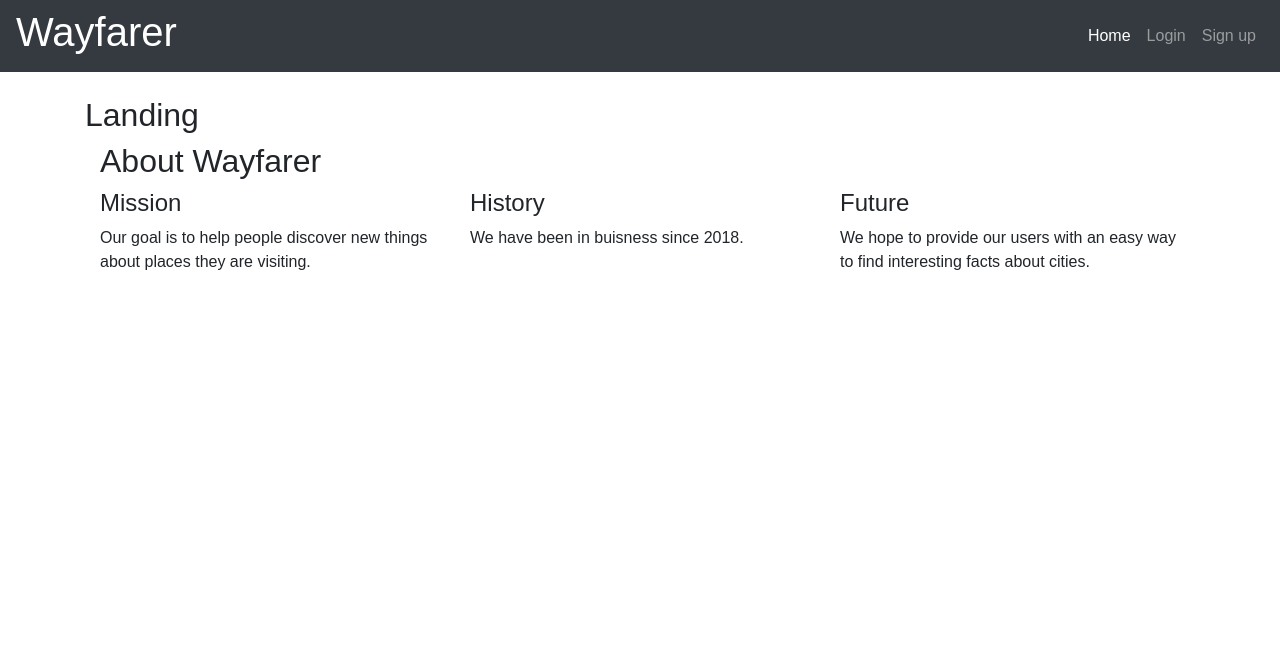
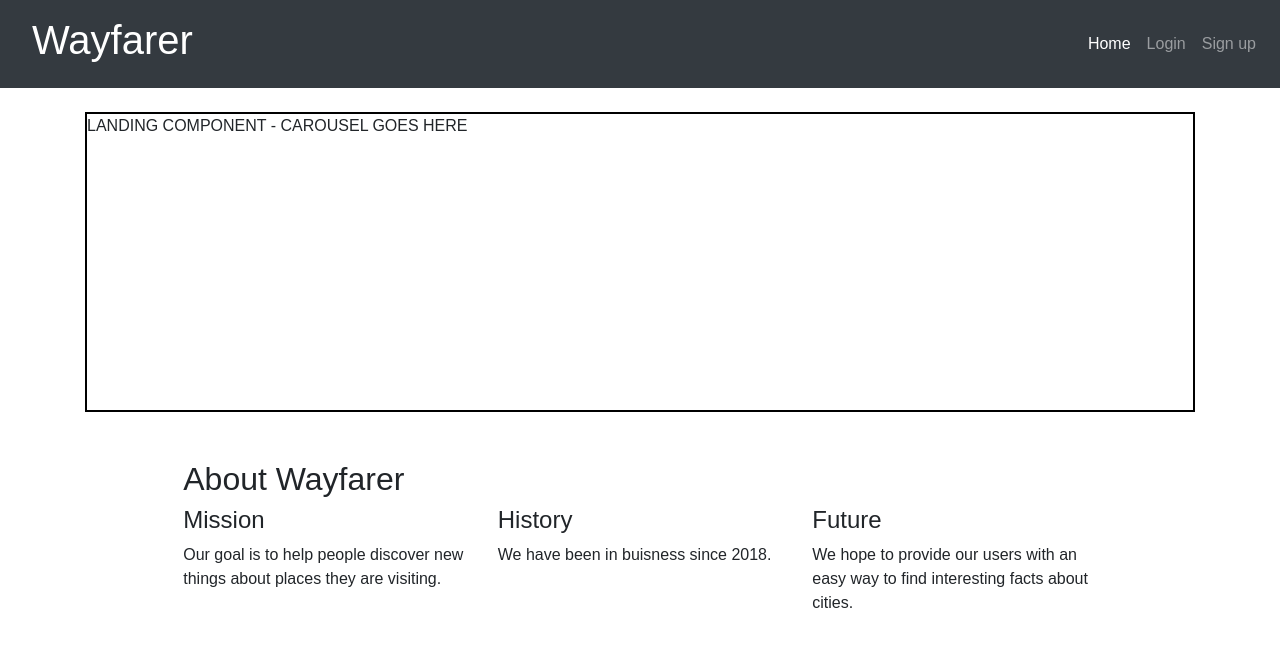
Before and after one commit to RP2/WayfarerProject, a React (Create React App) app in the folder wayfarer/: page / in a window 1280 px wide. Shown: the top 646 px of the page. Built offline with nearby package versions, Linux system fonts and the light colour scheme.

Commit message:
styled landing page and created WayFarer button

```diff
--- a/wayfarer/src/App.js
+++ b/wayfarer/src/App.js
@@ -1,66 +1,105 @@
-import React, { Component } from 'react';
-import { Switch, Route, NavLink } from 'react-router-dom';
-import Landing from './components/Landing/Landing';
-import Login from './components/Auth/Login';
-import Signup from './components/Auth/Signup';
-import Profile from './components/Profile';
-import Browse from './components/Browse/Browse';
-import CreatePost from './components/Browse/CreatePost';
+import React, { Component } from "react";
+import { Switch, Route, NavLink } from "react-router-dom";
+import Landing from "./components/Landing/Landing";
+import Login from "./components/Auth/Login";
+import Signup from "./components/Auth/Signup";
+import Profile from "./components/Profile";
+import Browse from "./components/Browse/Browse";
+import CreatePost from "./components/Browse/CreatePost";
 
 class App extends Component {
-
   state = {
-    auth: false,
-  }
+    auth: false
+  };
 
   setAuth = () => {
     this.setState({
-      auth: true,
-    })
-  }
+      auth: true
+    });
+  };
 
   logout = () => {
     this.setState({
-      auth: false,
-    })
-  }
+      auth: false
+    });
+  };
 
   render() {
-
     return (
       <div>
         <nav className="navbar navbar-expand-sm navbar-dark bg-dark mb-4">
           <div className="collapese navbar-collapse" id="navigation">
-          <h1>Wayfarer</h1>
-            {this.state.auth
-            ?
-            <ul className="navbar-nav ml-auto">
-              <li className="nav-item"><NavLink className="nav-link" exact to="/">Home</NavLink></li>
-              <li className="nav-item"><NavLink className="nav-link" to="/profile">Profile</NavLink></li>
-              <li className="nav-item"><NavLink className="nav-link" to="/browse">Browse</NavLink></li>
-              <li className="nav-item"><NavLink className="nav-link" exact to="/" onClick={this.logout}>logout</NavLink></li>
-            </ul>
-
-            :
-            <ul className="navbar-nav ml-auto">
-              <li className="nav-item"><NavLink className="nav-link" exact to="/">Home</NavLink></li>
-              <li className="nav-item"><NavLink className="nav-link" to="/login">Login</NavLink></li>
-              <li className="nav-item"><NavLink className="nav-link" to="/signup">Sign up</NavLink></li>
-            </ul>
-            }
+            <h1>
+              <NavLink className="nav-link" exact to="/">
+                Wayfarer
+              </NavLink>
+            </h1>
+            {this.state.auth ? (
+              <ul className="navbar-nav ml-auto">
+                <li className="nav-item">
+                  <NavLink className="nav-link" exact to="/">
+                    Home
+                  </NavLink>
+                </li>
+                <li className="nav-item">
+                  <NavLink className="nav-link" to="/profile">
+                    Profile
+                  </NavLink>
+                </li>
+                <li className="nav-item">
+                  <NavLink className="nav-link" to="/browse">
+                    Browse
+                  </NavLink>
+                </li>
+                <li className="nav-item">
+                  <NavLink
+                    className="nav-link"
+                    exact
+                    to="/"
+                    onClick={this.logout}
+                  >
+                    logout
+                  </NavLink>
+                </li>
+              </ul>
+            ) : (
+              <ul className="navbar-nav ml-auto">
+                <li className="nav-item">
+                  <NavLink className="nav-link" exact to="/">
+                    Home
+                  </NavLink>
+                </li>
+                <li className="nav-item">
+                  <NavLink className="nav-link" to="/login">
+                    Login
+                  </NavLink>
+                </li>
+                <li className="nav-item">
+                  <NavLink className="nav-link" to="/signup">
+                    Sign up
+                  </NavLink>
+                </li>
+              </ul>
+            )}
           </div>
         </nav>
         <div className="container">
           <Switch>
             {/* <Route path="/login" component={Login} setAuth={this.setAuth}/> */}
-            <Route path="/login" render={(props) => <Login {...props} setAuth={this.setAuth}/>}/>
+            <Route
+              path="/login"
+              render={props => <Login {...props} setAuth={this.setAuth} />}
+            />
             {/* <Route path="/signup" component={Signup} /> */}
-            <Route path="/signup" render={(props) => <Signup {...props} setAuth={this.setAuth}/>}/>
+            <Route
+              path="/signup"
+              render={props => <Signup {...props} setAuth={this.setAuth} />}
+            />
             <Route path="/profile" component={Profile} />
             <Route path="/browse" component={Browse} />
             <Route exact path="/" component={Landing} />
             <Route path="/createpost" component={CreatePost} />
-            <Route path="/*" render={() => <div>Error 404</div>}/>
+            <Route path="/*" render={() => <div>Error 404</div>} />
           </Switch>
         </div>
       </div>
--- a/wayfarer/src/components/Auth/Login.js
+++ b/wayfarer/src/components/Auth/Login.js
@@ -1,37 +1,33 @@
 import React, { Component } from "react";
 import Model from "../../model/loginModel";
 
-
 class Login extends Component {
-    onSubmit = (event) => {
-        console.log('in submit', this.refs.username.value, this.refs.password.value);
+  onSubmit = event => {
+    console.log(
+      "in submit",
+      this.refs.username.value,
+      this.refs.password.value
+    );
     event.preventDefault();
-        Model.login(this.refs.username.value, this.refs.password.value)
-        .then( (res) => {
-            console.log('res', res.data);
-            if(res.status===404){
-                console.log('request failed')
+    Model.login(this.refs.username.value, this.refs.password.value).then(
+      res => {
+        console.log("res", res.data);
+        if (res.status === 404) {
+          console.log("request failed");
         }
         this.props.setAuth();
-         });
-        this.props.history.push("/profile")
       }
+    );
+    this.props.history.push("/profile");
+  };
 
   render() {
     return (
       <div className="Login">
         <h2>Login</h2>
         <form onSubmit={this.onSubmit}>
-                <input
-                    type="text"
-                    ref = "username"
-                    placeholder="Username"
-                />
-                <input
-                    type="text"
-                    ref = "password"
-                    placeholder="Password"
-                />
+          <input type="text" ref="username" placeholder="Username" />
+          <input type="text" ref="password" placeholder="Password" />
           <input type="submit" value="Submit" />
         </form>
       </div>
--- a/wayfarer/src/components/Auth/Signup.js
+++ b/wayfarer/src/components/Auth/Signup.js
@@ -1,43 +1,35 @@
-import React, { Component } from 'react'
+import React, { Component } from "react";
 import Model from "../../model/signupModel";
 
 class Signup extends Component {
-
-    onSubmit = (event) => {
+  onSubmit = event => {
     event.preventDefault();
-        if (this.refs.password.value === this.refs.confirmpassword.value){
-            Model.signup(this.refs.username.value, this.refs.password.value).then( (res) => {
-                console.log('res', res.data);
-                if(res.status===404){
-                    console.log('request failed')
+    if (this.refs.password.value === this.refs.confirmpassword.value) {
+      Model.signup(this.refs.username.value, this.refs.password.value).then(
+        res => {
+          console.log("res", res.data);
+          if (res.status === 404) {
+            console.log("request failed");
           }
           this.props.setAuth();
-            });
-            this.props.history.push("/profile")
+        }
+      );
+      this.props.history.push("/profile");
     } else {
-            console.log('passwords do not match');
+      console.log("passwords do not match");
     }
-    }
-
+  };
 
   render() {
     return (
       <div className="Signup">
         <h2>Signup</h2>
         <form onSubmit={this.onSubmit}>
+          <input type="text" ref="username" placeholder="Username" />
+          <input type="text" ref="password" placeholder="Password" />
           <input
             type="text"
-                    ref = "username"
-                    placeholder="Username"
-                />
-                <input
-                    type="text"
-                    ref = "password"
-                    placeholder="Password"
-                />
-                <input
-                    type="text"
-                    ref = "confirmpassword"
+            ref="confirmpassword"
             placeholder="Confirm Password"
           />
           <input type="submit" value="Submit" />
--- a/wayfarer/src/components/Landing/Landing.js
+++ b/wayfarer/src/components/Landing/Landing.js
@@ -1,14 +1,11 @@
-import React, { Component } from 'react';
-import About from './About';
+import React, { Component } from "react";
+import About from "./About";
 
 class Landing extends Component {
   render() {
     return (
       <div className="Landing">
-            <h2>Landing</h2>
-            <div className="Carousel">
-                {/* Carousel */}
-            </div>
+        <div className="Carousel">LANDING COMPONENT - CAROUSEL GOES HERE</div>
         <About />
       </div>
     );
--- a/wayfarer/src/index.css
+++ b/wayfarer/src/index.css
@@ -7,3 +7,36 @@ body {
 h1 {
   color: white;
 }
+
+.Landing {
+  width: 100%;
+}
+
+.Carousel {
+  height: 300px;
+  width: 100%;
+  border: 2px solid black;
+}
+
+.container {
+  width: 100%;
+}
+
+.container-fluid {
+  width: 100%;
+  margin: 0;
+  align-self: center;
+}
+
+.About {
+  width: 85%;
+  margin: 3rem auto;
+}
+
+.nav-link {
+  color: white;
+}
+
+.nav-link:hover {
+  color: gray;
+}
```
Also changed, not shown: wayfarer/src/components/Landing/About.js (+9 -3 lines), wayfarer/src/models/userModel.js (added, +26 -0 lines), wayfarer/src/models/index.js (added). Lines whose indentation alone changed are shown as unchanged.
